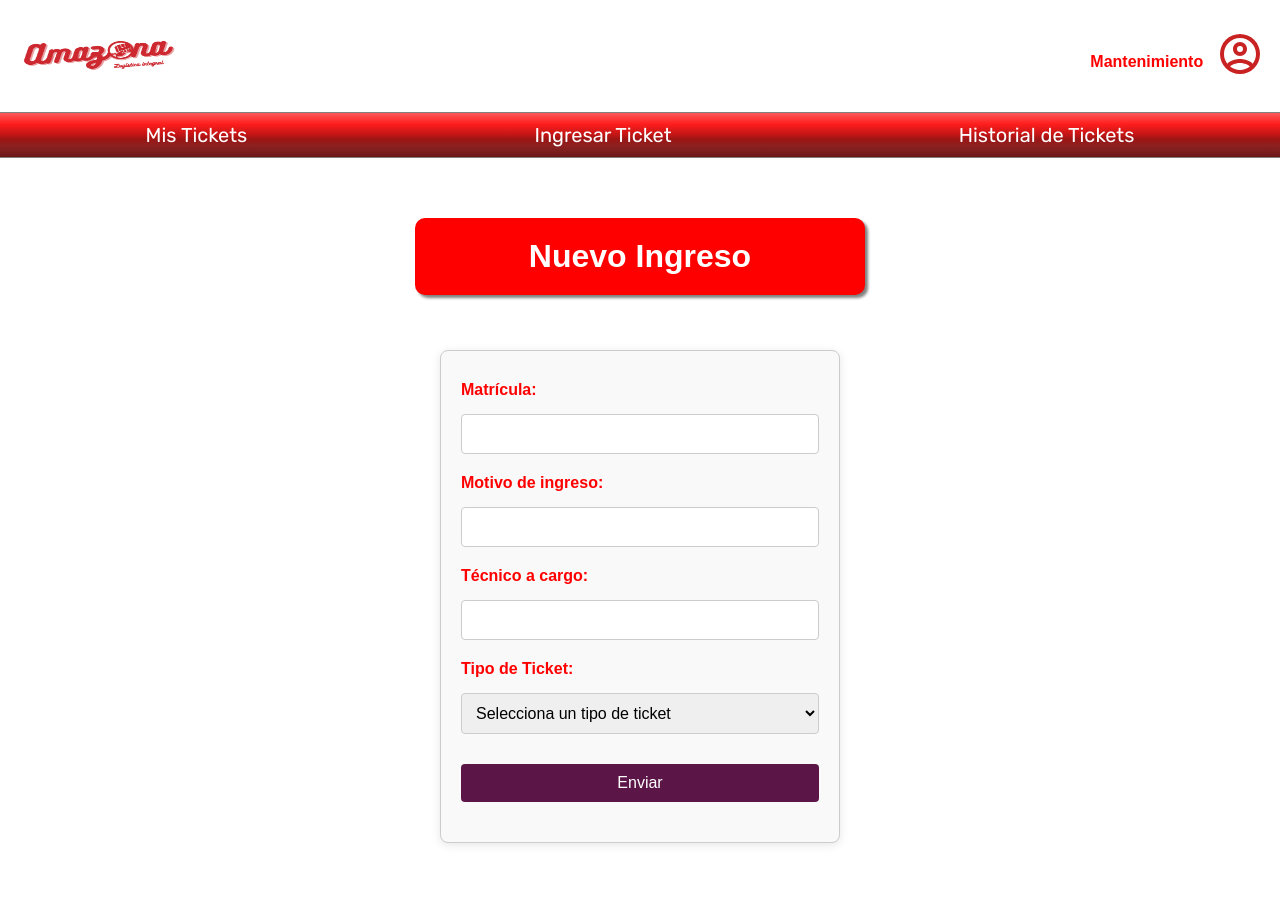
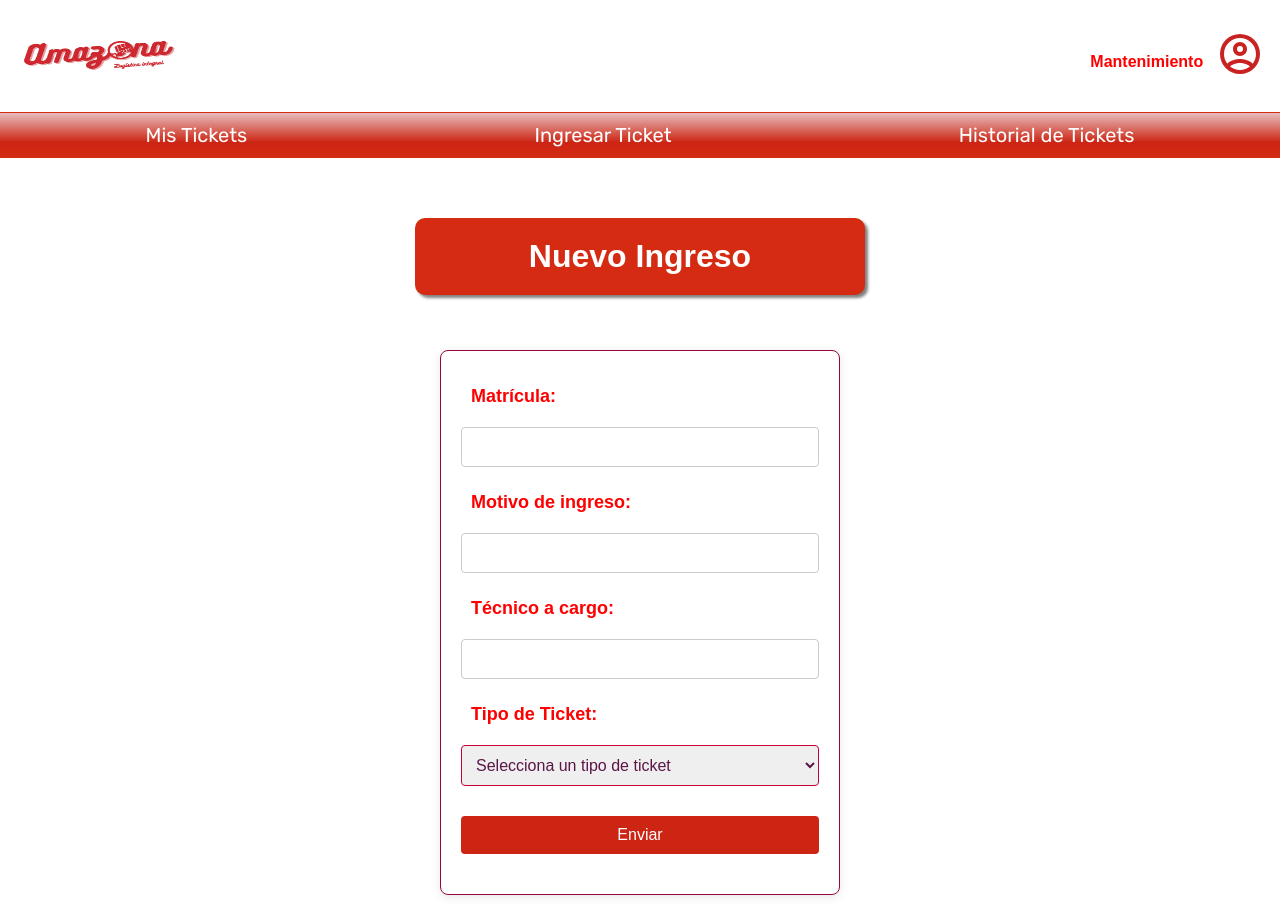
Before and after one commit to imdaviddev/tp-final-laboratorio-frontend, a React (Vite) app: page /mantenimiento/ingresos in a window 1280 px wide. Before the commit the page ends 863 px from the top, so only its background shows below. Built offline with nearby package versions, Linux system fonts and the light colour scheme; grey boxes are pictures that could not be loaded.

Commit message:
header y mantenimiento
Forms filtrar y registrar nuevo ticket

```diff
--- a/src/components/HeaderComponent/header.css
+++ b/src/components/HeaderComponent/header.css
@@ -43,16 +43,13 @@
     align-items: center;
     padding: 10px;
     color: linear;
-    border-top: solid 1px gray;
-    border-bottom: solid 1px gray;
+    border-top: solid 1px #d42b12;
+    border-bottom: solid 1px #d42b12;
     background: linear-gradient(to top,
-            rgb(106, 23, 23),
-            rgb(126, 30, 30),
-            rgb(142, 32, 32),
-            rgb(156, 21, 21) 40%,
-            rgb(192, 21, 21) 50%,
-            rgb(255, 29, 29),
-            rgb(253, 89, 89));
+            #d42b12,
+            #cc2514,
+            #da7168,
+            #e7bcbc);
 }
 
 .header-bottom ul {
--- a/src/pages/ComponentsUI/Botones.tsx
+++ b/src/pages/ComponentsUI/Botones.tsx
@@ -24,3 +24,17 @@ export const BotonAgregarAbrirModal = styled.button`
     margin-bottom: 0.8rem;
     cursor: pointer;
 `
+
+export const SubmitButton = styled.button`
+  padding: 10px;
+  margin: 20px 0;
+  border: none;
+  border-radius: 4px;
+  background-color: #cc2514; /* Color primario */
+  color: white;
+  font-size: 16px;
+
+  &:hover {
+    background-color: #da7168; /* Color secundario */
+  }
+`;
--- a/src/pages/ComponentsUI/index.tsx
+++ b/src/pages/ComponentsUI/index.tsx
@@ -7,7 +7,6 @@ export const TituloPage = styled.div`
     font-weight: bold;
     font-size: 1.2rem;
 `
-
 export const Titulo = styled.div`
     text-align: center;
     font-weight: bold;
@@ -27,7 +26,6 @@ export const ContainerControles = styled.div`
     display: flex;
     flex-direction: column;
 `
-
 export const Button = styled.button`
     color: white;
     background-color: #c33c3c;
@@ -38,7 +36,6 @@ export const Button = styled.button`
     border: solid 1px #9c9c9e;
     font-size: 0.7rem;
 `
-
 export const Row = styled.div`
     display: flex;
     flex-direction: row;
@@ -47,7 +44,6 @@ export const Row = styled.div`
     gap: 1rem;
     margin-bottom: 1rem;
 `
-
 export const Controles = styled.div`
     width: 100%;
     display: flex;
@@ -55,15 +51,13 @@ export const Controles = styled.div`
     justify-content: space-between;
     flex: 1;
     gap: 0.5rem;
-`;
-
+`
 export const Container = styled.div`
     flex: 1;
     display: flex;
     flex-direction: column;
     align-items: center;
 `
-
 export const ControlesConfirmar = styled.div`
     display: flex;
     gap: 1rem;
@@ -145,7 +139,7 @@ export const ListaPaquetesIngresados = () => {
 
     return <WrapperListaPaquetes>
         {lista.map(paqueteIngresado => {
-            return <li>{paqueteIngresado.id} <br/> {paqueteIngresado.direccion}</li>
+            return <li>{paqueteIngresado.id} <br /> {paqueteIngresado.direccion}</li>
         })}
 
     </WrapperListaPaquetes>
@@ -186,10 +180,10 @@ export const BoxGeneral = styled.div`
 `
 
 export const VerDetalle = () => {
-  return <p style={{
-    color: 'red',
-    textDecoration: 'underline',
-  }}>ver detalle</p>
+    return <p style={{
+        color: 'red',
+        textDecoration: 'underline',
+    }}>ver detalle</p>
 }
 
 export const PageContainer = styled.div`
@@ -222,7 +216,7 @@ export const MensajeBienvenida = styled.div`
   font-size: 32px;
   font-weight: bold;
   color: white;
-  background-color: red;
+  background-color: #d42b12;
   border-radius: 10px;
   box-shadow: 3px 3px 3px gray;
   text-align: center;
@@ -252,9 +246,8 @@ export const ContainerPadre = styled.div`
 
 //Contiene bordes de sombra y los datos en si del recorrido
 export const ContainerHijo = styled.div`
-    height: 375px;
-    width: 450px;
-    padding: 50px;
+    min-height: 50vh;
+    min-width: 60vh;
     display: flex;
     flex-direction: column;
     align-items: center;
@@ -279,15 +272,15 @@ export const ContainerDetalle = styled.div`
 `
 
 export const DescHijo = styled.div`
-  margin-bottom: 25px;
+  margin: 25px;
   padding: 15px;
   display: flex;
   align-items: center;
   justify-content: center;
   font-size: 18px;
-  color: red;
-  background-color: #f9f9f9;
-  border: 1px solid #C90035; /* Bordecito bonito con el terciario */
+  color: #d42b12;
+  background-color: white;
+  border: 1px solid #d42b12;
   border-radius: 8px;
   text-align: center;
   box-shadow: 0px 2px 8px rgba(0, 0, 0, 0.1);
@@ -309,3 +302,44 @@ export const Reportes = styled.div`
         width: 350px
     }
 `
+//label form
+export const LabelForm = styled.label`
+  margin: 10px 5px 5px;
+  padding: 5px;
+  font-weight: bold;
+  font-size: 18px;
+  color: red; /* Color secundario */
+`;
+
+export const InputForm = styled.input`
+  padding: 10px;
+  margin: 10px 0;
+  border: 1px solid #ccc;
+  border-radius: 4px;
+  font-size: 16px;
+`;
+
+export const SelectForm = styled.select`
+  padding: 10px;
+  margin: 10px 0;
+  border: 1px solid #C90035; /* Color terciario */
+  border-radius: 4px;
+  font-size: 16px;
+  color: #5B1647; /* Color primario */
+`;
+
+export const FormContainer = styled.form`
+    display: flex;
+    flex-direction: column;
+    min-width: 400px; /* Ajusta el ancho según sea necesario */
+    margin: 20px auto;
+    padding: 20px;
+    border: 1px solid #93063E;
+    border-radius: 8px;
+    box-shadow: 0 2px 10px rgba(0, 0, 0, 0.1);
+`;
+
+export const GroupSelectForm = styled.div`
+    display: flex;
+    align-items: center;
+`
--- a/src/pages/Conductor/ConductorInicio.tsx
+++ b/src/pages/Conductor/ConductorInicio.tsx
@@ -3,8 +3,8 @@ import ListaPaquetes from './Components/ListaPaquetes'; // El componente que des
 
 import './css/conductor.css'
 import './css/conductorModal.css'
-
-import { RecorridoDetalle, MensajeBienvenida, ContainerPadre, ContainerHijo, ImgConductorInicio,ContainerImgDetalle, DescHijo } from '.';
+import {ContainerPadre, ContainerHijo, MensajeBienvenida, DescHijo } from '../ComponentsUI/index'
+import { RecorridoDetalle, ImgConductorInicio, ContainerImgDetalle } from '.';
 import Detalle from '../../components/Detalle'
 
 const ConductorInicio = () => {
--- a/src/pages/Mantenimiento/Components/FiltrarHistorial.tsx
+++ b/src/pages/Mantenimiento/Components/FiltrarHistorial.tsx
@@ -1,84 +1,29 @@
-import styled from 'styled-components';
-
-const FormContainer = styled.form`
-  display: flex;
-  flex-direction: column;
-  min-width: 100px; /* Ajusta el ancho según sea necesario */
-  margin: 20px auto;
-  padding: 20px;
-  border: 1px solid #93063E; /* Color secundario */
-  border-radius: 8px;
-  box-shadow: 0 2px 10px rgba(0, 0, 0, 0.1);
-`;
-
-const GroupSelect = styled.div`
-    display: flex;
-    align-items: center;
-`
-
-const Input = styled.input`
-  padding: 10px;
-  margin: 10px 0;
-  border: 1px solid #C90035; /* Color terciario */
-  border-radius: 4px;
-  font-size: 16px;
-  color: #5B1647; /* Color primario */
-`;
-
-const Select = styled.select`
-  padding: 10px;
-  margin: 10px 0;
-  border: 1px solid #C90035; /* Color terciario */
-  border-radius: 4px;
-  font-size: 16px;
-  color: #5B1647; /* Color primario */
-`;
-
-const Label = styled.label`
-  margin: 10px 5px 5px;
-  padding: 5px;
-  font-weight: bold;
-  font-size: 18px;
-  color: red; /* Color secundario */
-`;
-
-const SubmitButton = styled.button`
-  padding: 10px;
-  margin: 20px 0;
-  border: none;
-  border-radius: 4px;
-  background-color: red; /* Color primario */
-  color: white;
-  font-size: 16px;
-
-  &:hover {
-    background-color: #93063E; /* Color secundario */
-  }
-`;
+import { SubmitButton } from '../../ComponentsUI/Botones';
+import { LabelForm, InputForm, SelectForm, FormContainer, GroupSelectForm } from '../../ComponentsUI/index';
 
 const MantenimientoHistorial = () => {
   return (
     <FormContainer>
-            <Label htmlFor="detalle">Detalles del Mantenimiento:</Label>
-            <Input type="text" id="detalle" name="detalle" placeholder='Busqueda por matricula' required />
+      <LabelForm htmlFor="detalle">Detalles del Mantenimiento:</LabelForm>
+      <InputForm type="text" id="detalle" name="detalle" placeholder='Busqueda por matricula' required />
 
-            <GroupSelect>
-                <Label htmlFor="marca">Marca:</Label>
-                <Select id="marca" name="marca" required>
+      <GroupSelectForm>
+        <LabelForm htmlFor="marca">Marca:</LabelForm>
+        <SelectForm id="marca" name="marca" required>
           <option value="">Selecciona una marca</option>
           <option value="marca1">Marca 1</option>
           <option value="marca2">Marca 2</option>
           <option value="marca3">Marca 3</option>
-                </Select>
+        </SelectForm>
 
-                <Label htmlFor="modelo">Modelo:</Label>
-                <Select id="modelo" name="modelo" required>
+        <LabelForm htmlFor="modelo">Modelo:</LabelForm>
+        <SelectForm id="modelo" name="modelo" required>
           <option value="">Selecciona un modelo</option>
           <option value="modelo1">Modelo 1</option>
           <option value="modelo2">Modelo 2</option>
           <option value="modelo3">Modelo 3</option>
-                </Select>
-            </GroupSelect>
+        </SelectForm>
+      </GroupSelectForm>
 
       <SubmitButton type="submit">Filtrar</SubmitButton>
     </FormContainer>
--- a/src/pages/Mantenimiento/Components/FormNuevoIngreso.tsx
+++ b/src/pages/Mantenimiento/Components/FormNuevoIngreso.tsx
@@ -1,54 +1,6 @@
 import React, { FormEvent, useState } from 'react';
-import styled from 'styled-components';
-
-const FormContainer = styled.form`
-  display: flex;
-  flex-direction: column;
-  width: 400px; /* Ajusta el ancho según sea necesario */
-  margin: 20px auto;
-  padding: 20px;
-  border: 1px solid #ccc;
-  border-radius: 8px;
-  box-shadow: 0 2px 10px rgba(0, 0, 0, 0.1);
-  background-color: #f9f9f9; /* Color de fondo */
-`;
-
-const Input = styled.input`
-  padding: 10px;
-  margin: 10px 0;
-  border: 1px solid #ccc;
-  border-radius: 4px;
-  font-size: 16px;
-`;
-
-const Select = styled.select`
-  padding: 10px;
-  margin: 10px 0;
-  border: 1px solid #ccc;
-  border-radius: 4px;
-  font-size: 16px;
-`;
-
-const Label = styled.label`
-  margin: 10px 0 5px;
-  font-weight: bold;
-  font-size: 16px;
-`;
-
-const SubmitButton = styled.button`
-  padding: 10px;
-  margin: 20px 0;
-  border: none;
-  border-radius: 4px;
-  background-color: #5B1647; /* Color primario */
-  color: white;
-  font-size: 16px;
-  cursor: pointer;
-
-  &:hover {
-    background-color: #93063E; /* Color secundario */
-  }
-`;
+import { SubmitButton } from '../../ComponentsUI/Botones';
+import { LabelForm, InputForm, SelectForm, FormContainer } from '../../ComponentsUI/index';
 
 const FormNuevoIngreso = () => {
 
@@ -79,22 +31,22 @@ const FormNuevoIngreso = () => {
 
   return (
     <FormContainer onSubmit={sendHandler}>
-            <Label htmlFor="matricula">Matrícula:</Label>
-            <Input type="text" id="matricula" name="matricula" required onChange={handleChange} />
+      <LabelForm htmlFor="matricula">Matrícula:</LabelForm>
+      <InputForm type="text" id="matricula" name="matricula" required onChange={handleChange} />
 
-            <Label htmlFor="motivo">Motivo de ingreso:</Label>
-            <Input type="text" id="motivo" name="motivo" required onChange={handleChange} />
+      <LabelForm htmlFor="motivo">Motivo de ingreso:</LabelForm>
+      <InputForm type="text" id="motivo" name="motivo" required onChange={handleChange} />
 
-            <Label htmlFor="tecnico">Técnico a cargo:</Label>
-            <Input type="text" id="tecnico" name="tecnico" required onChange={handleChange} />
+      <LabelForm htmlFor="tecnico">Técnico a cargo:</LabelForm>
+      <InputForm type="text" id="tecnico" name="tecnico" required onChange={handleChange} />
 
-            <Label htmlFor="tipoTicket">Tipo de Ticket:</Label>
-            <Select id="tipo" name="tipo" required value={tipoTicket} onChange={handleChangeTipo}>
+      <LabelForm htmlFor="tipoTicket">Tipo de Ticket:</LabelForm>
+      <SelectForm id="tipo" name="tipo" required value={tipoTicket} onChange={handleChangeTipo}>
         <option value="">Selecciona un tipo de ticket</option>
         <option value="incidencia">Incidencia</option>
         <option value="solicitud">Solicitud</option>
         <option value="consulta">Consulta</option>
-            </Select>
+      </SelectForm>
 
       <SubmitButton type="submit">Enviar</SubmitButton>
     </FormContainer>
```
Also changed, not shown: src/store/temaContext.tsx (added, +30 -0 lines). Lines whose indentation alone changed are shown as unchanged.
